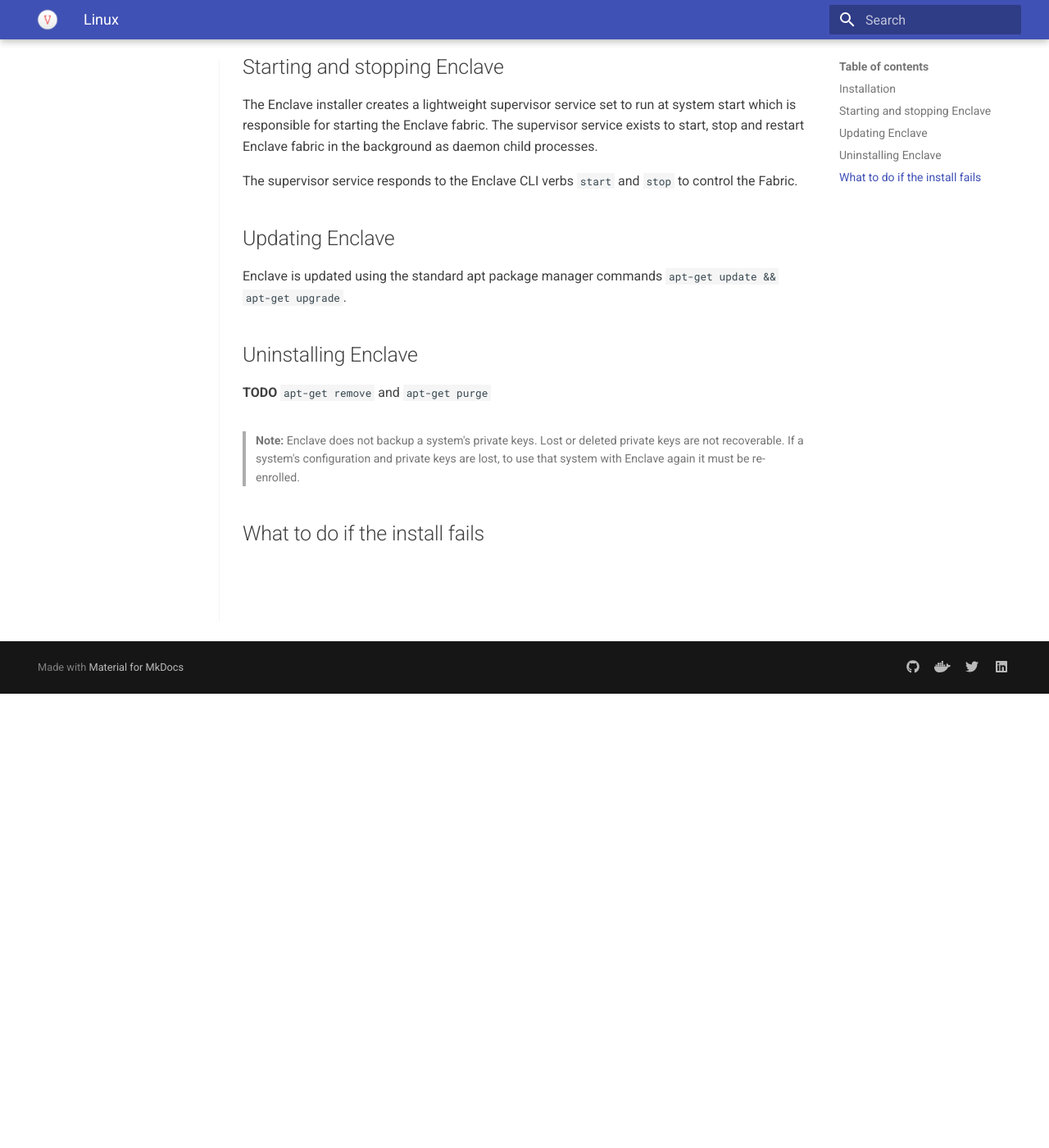
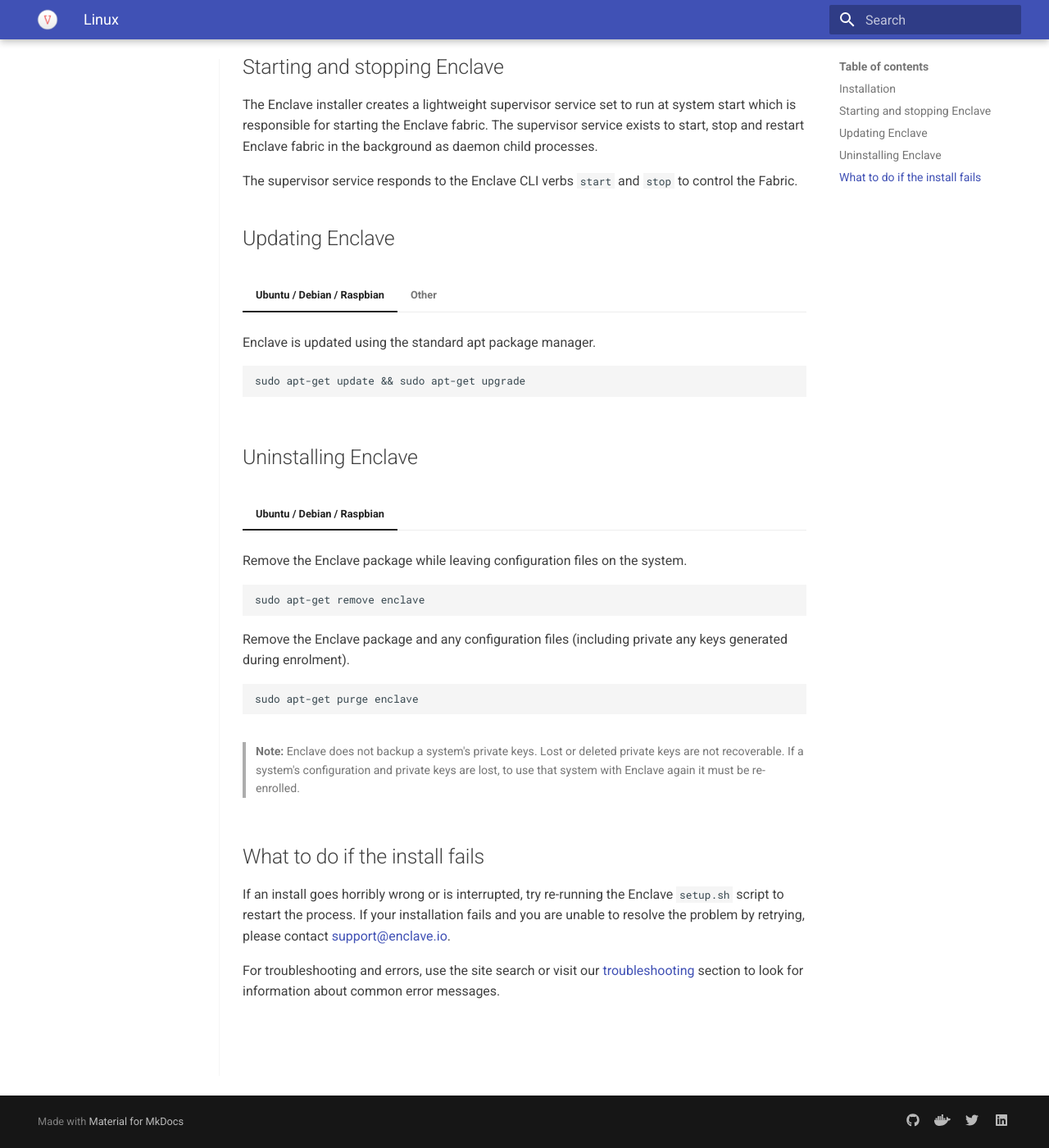
Before and after one commit to enclave-networks/docs, an MkDocs documentation site: the page built from docs/setup/linux.md, in a window 1280 px wide and 1400 px high, scrolled down 781 px. Shown: the whole window at 82% size. Built offline with MkDocs 1.6.1 and Material for MkDocs 9.7.7, drawn with Linux system fonts in a browser that asks for light colours; before the commit the page ends 1627 px from its top, so only the background shows below that.

Commit message:
update linux

```diff
--- a/docs/setup/linux.md
+++ b/docs/setup/linux.md
@@ -95,12 +95,34 @@
 
 ## Updating Enclave
 
-Enclave is updated using the standard apt package manager commands `apt-get update && apt-get upgrade`.
+=== "Ubuntu / Debian / Raspbian"
+
+    Enclave is updated using the standard apt package manager.
+
+        sudo apt-get update && sudo apt-get upgrade
+
+=== "Other"
+
+    Upgrade to the latest version of Enclave by running our quick-start script.
+
+        bash <(curl -Ss https://install.enclave.io/setup.sh)
 
 ## Uninstalling Enclave
 
-**TODO** `apt-get remove` and `apt-get purge`
+=== "Ubuntu / Debian / Raspbian"
 
-> **Note:** Enclave does not backup a system's private keys. Lost or deleted private keys are not recoverable. If a system's configuration and private keys are lost, to use that system with Enclave again it must be re-enrolled.
+    Remove the Enclave package while leaving configuration files on the system.
+
+        sudo apt-get remove enclave
+
+    Remove the Enclave package and any configuration files (including private any keys generated during enrolment).
+
+        sudo apt-get purge enclave
+
+    > **Note:** Enclave does not backup a system's private keys. Lost or deleted private keys are not recoverable. If a system's configuration and private keys are lost, to use that system with Enclave again it must be re-enrolled.
 
 ## What to do if the install fails
+
+If an install goes horribly wrong or is interrupted, try re-running the Enclave `setup.sh` script to restart the process. If your installation fails and you are unable to resolve the problem by retrying, please contact <a href="mailto:support@enclave.io">support@enclave.io</a>.
+
+For troubleshooting and errors, use the site search or visit our [troubleshooting](/troubleshooting/) section to look for information about common error messages.
```
Also changed, not shown: docs/setup/windows.md (+1 -0 lines).
